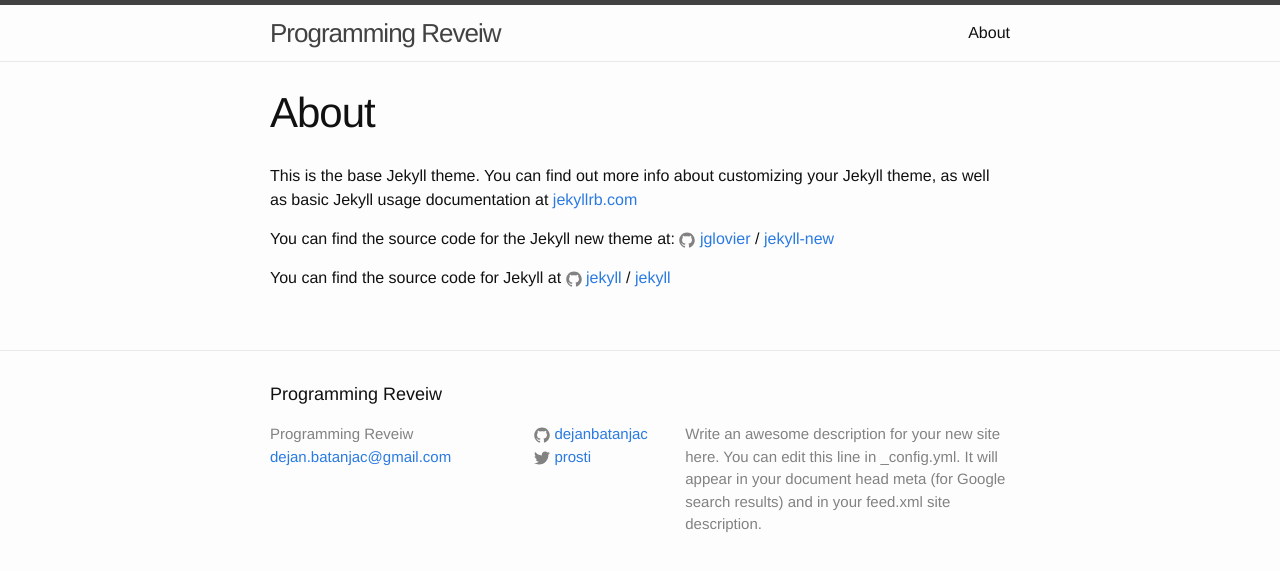
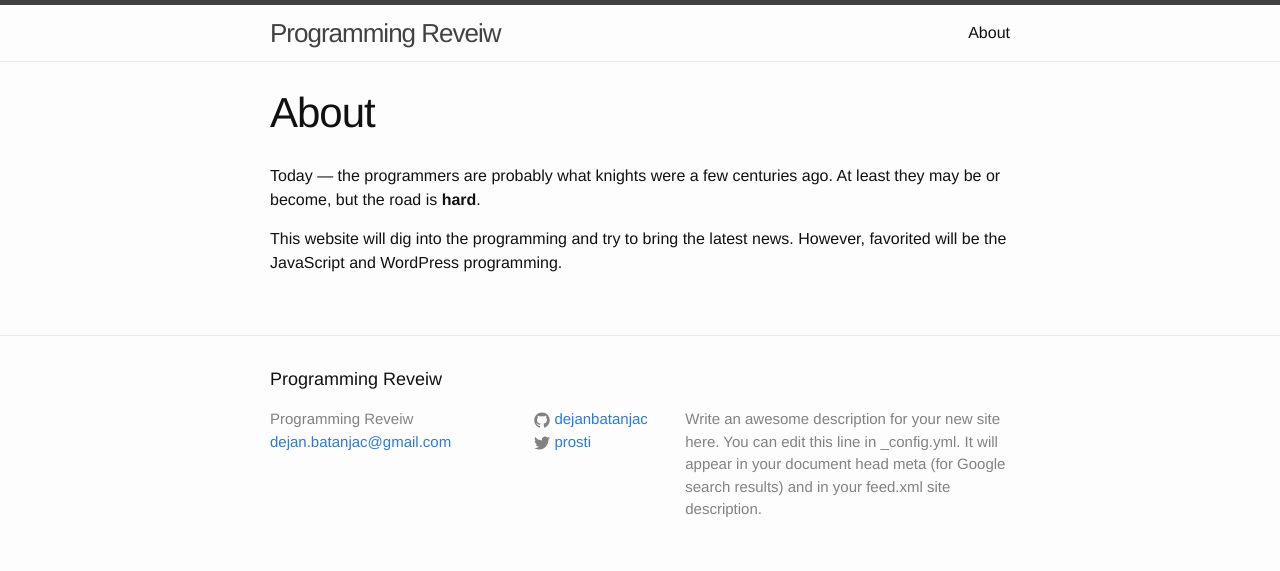
Before and after one commit to dejanbatanjac/programming-review.com, a Jekyll site: the page built from about.md, in a window 1280 px wide. Shown: the top 571 px of the page. Built offline with Jekyll 4.4.1, drawn with Linux system fonts in a browser that asks for light colours.

Commit message:
Update about.md

```diff
--- a/about.md
+++ b/about.md
@@ -4,12 +4,6 @@ title: About
 permalink: /about/
 ---
 
-This is the base Jekyll theme. You can find out more info about customizing your Jekyll theme, as well as basic Jekyll usage documentation at [jekyllrb.com](http://jekyllrb.com/)
+Today &mdash; the programmers are probably what knights were a few centuries ago. At least they may be or become, but the road is **hard**.
 
-You can find the source code for the Jekyll new theme at:
-{% include icon-github.html username="jglovier" %} /
-[jekyll-new](https://github.com/jglovier/jekyll-new)
-
-You can find the source code for Jekyll at
-{% include icon-github.html username="jekyll" %} /
-[jekyll](https://github.com/jekyll/jekyll)
+This website will dig into the programming and try to bring the latest news. However, favorited will be the JavaScript and WordPress programming.
```
